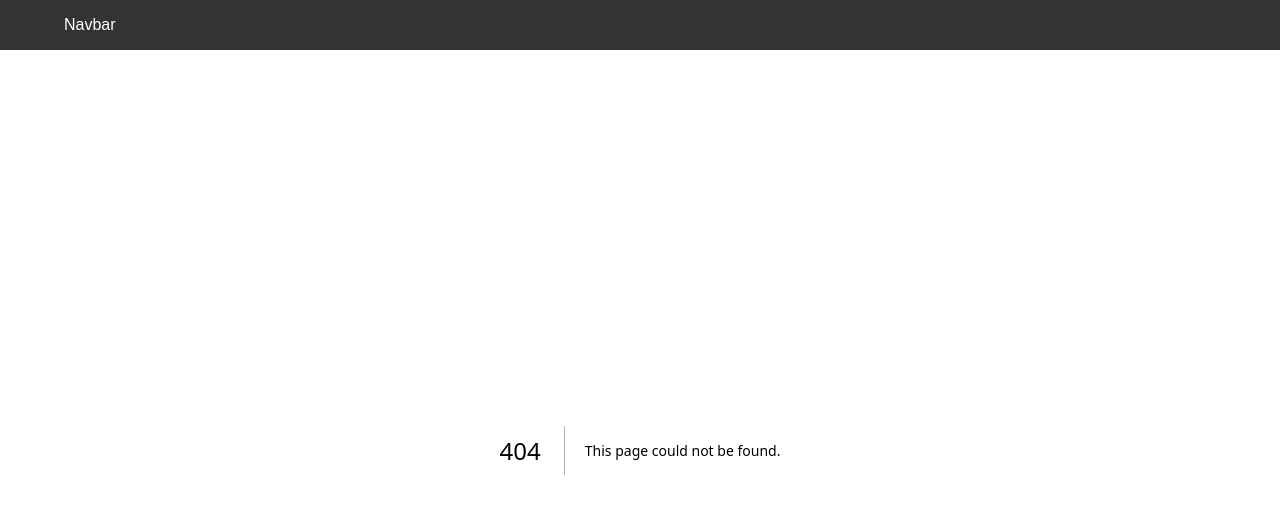
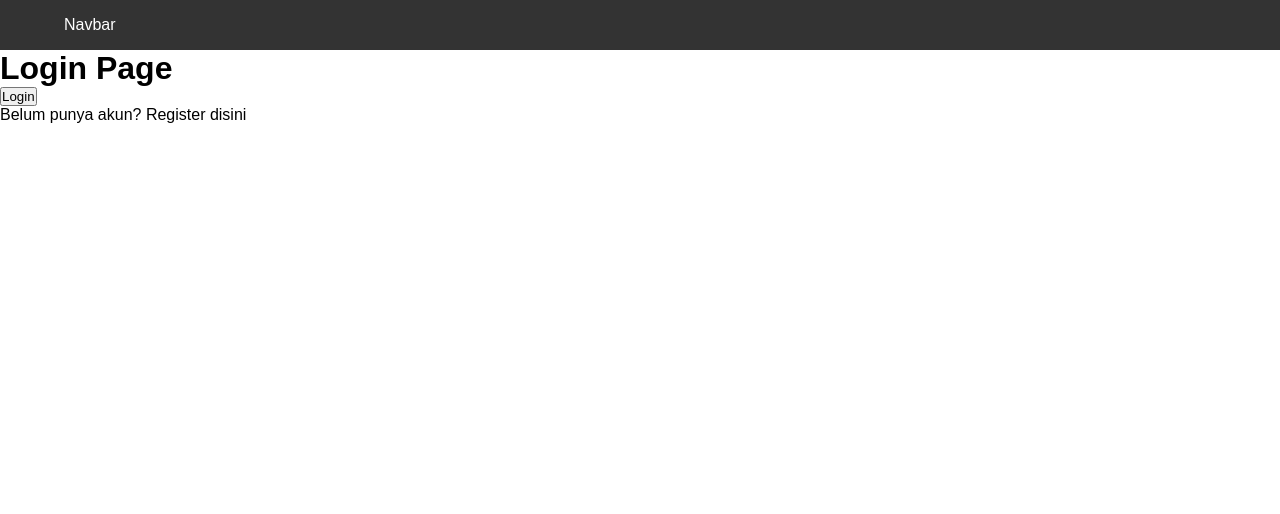
Before and after one commit to NicoIzumi30/learn-next, a Next.js app: page /auth/login in a window 1280 px wide. Before the commit this address had no page. Shown: the top 514 px of the page. Built offline with nearby package versions, Linux system fonts and the light colour scheme.

Commit message:
learn: link & navigation in nextjs

```diff
--- /dev/null
+++ b/src/pages/auth/login.tsx
@@ -0,0 +1,16 @@
+import Link from "next/link"
+import { useRouter } from "next/router"
+const LoginPage = () => {
+    const {push} = useRouter()
+    const handlerLogin = () => {
+        push('/product')
+    }
+    return (
+        <div>
+            <h1>Login Page</h1>
+            <button onClick={()=>handlerLogin()}>Login</button>
+            <p>Belum punya akun? Register <Link href={'/auth/register'}>disini</Link></p>
+        </div>
+    )
+}
+export default LoginPage
```
Also changed, not shown: src/pages/auth/register.tsx (added, +10 -0 lines), src/pages/product/index.tsx (+11 -0 lines), src/pages/shop/[[...slug]].tsx (added, +12 -0 lines).
